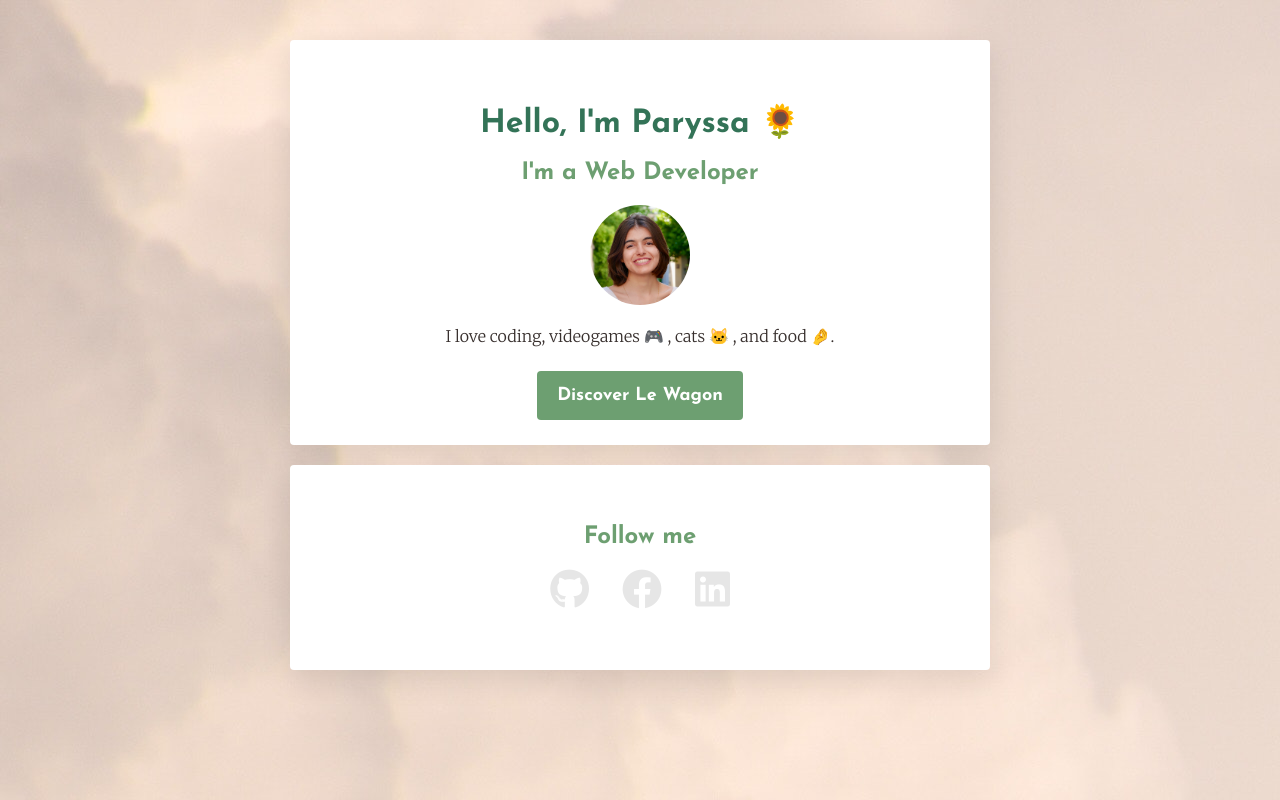
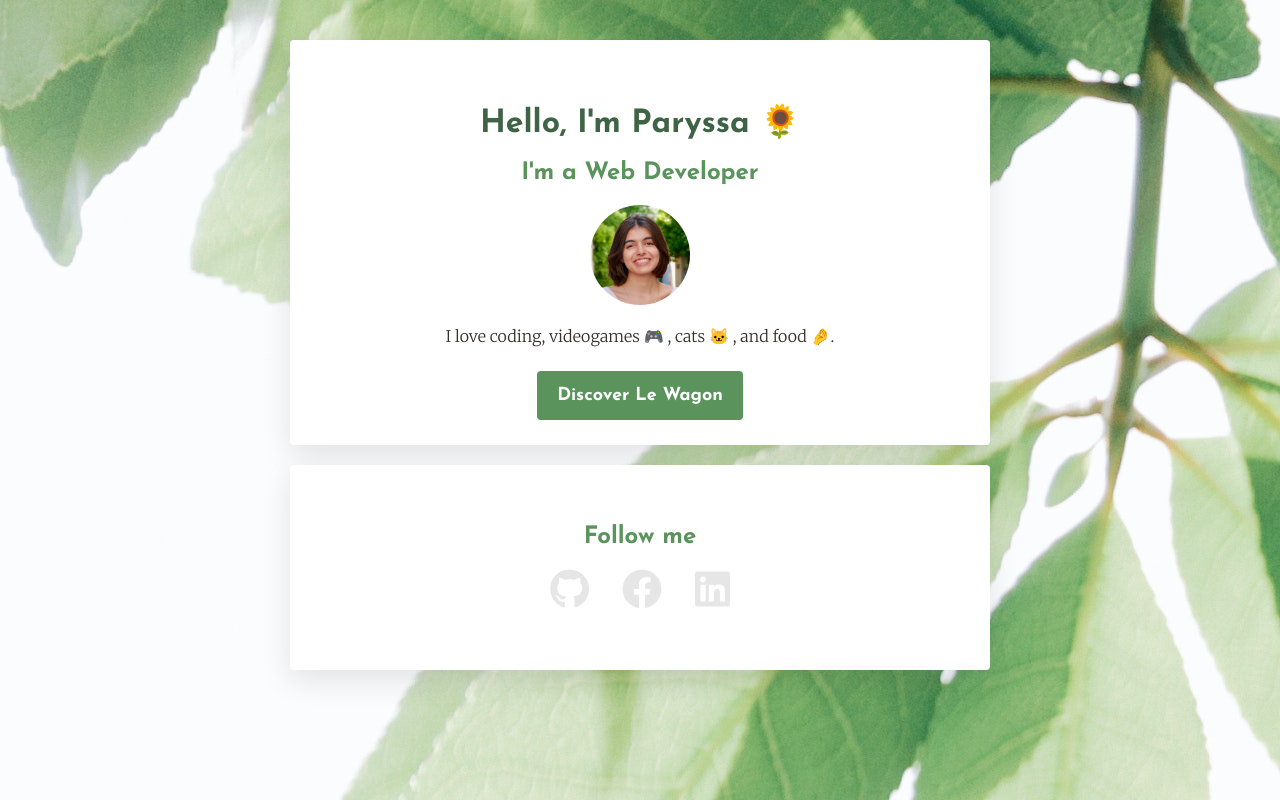
Before and after one commit to Paryssatis/profile, a plain HTML site: page index.html in a window 1280 px wide. Drawn offline with Linux system fonts and the light colour scheme.

Commit message:
make my profile prettier

```diff
--- a/index.html
+++ b/index.html
@@ -14,7 +14,7 @@
 
     <title>01 - Profile Content Challenge</title>
   </head>
-  <body style= "background-image: url('images/image2.jpg')">
+  <body style= "background-image: url('images/image5.jpg')">
     <!--beginning of div-->
     <div class="container">
       <!-- Page's content = displayed on the page -->
--- a/style.css
+++ b/style.css
@@ -9,12 +9,12 @@ p{
 }
 
 h1{
-  color: #337357;
+  color: #3f6345;
   margin: 21.5px 0px;
 }
 
 h2{
-  color: #6D9F71;
+  color: #5B935D;
 }
 
 a{
@@ -66,7 +66,7 @@ a{
 }
 
 .btn-green{
-  background: #6D9F71;
+  background: #5B935D;
   border-radius: 4px;
   padding: 15px 20px;
 }
@@ -91,5 +91,5 @@ a{
 }
 
 .media-links:hover{
-  color: #8d8d8d;
+  color: #cfcfcf;
 }
```
